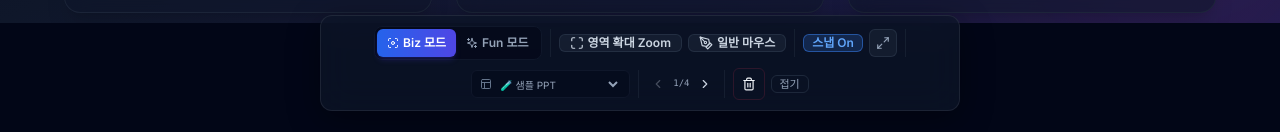
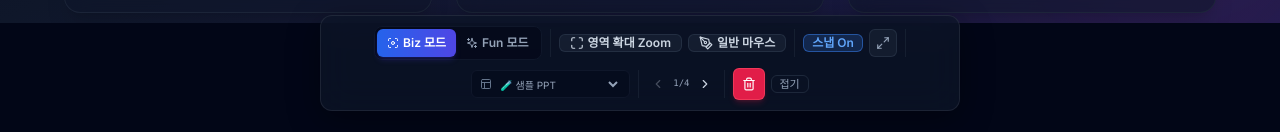
Before and after one commit to wonBIM/slidePenPro, a React (Vite) app: page / in a window 1280 px wide. Shown: the part 665-797 px from the top of the page. Built offline with nearby package versions, Linux system fonts and the light colour scheme.

Commit message:
Apply vibrant red background to trash icon for visual prominence

```diff
--- a/src/components/FloatingToolbar.tsx
+++ b/src/components/FloatingToolbar.tsx
@@ -834,7 +834,7 @@ export const FloatingToolbar: React.FC<FloatingToolbarProps> = ({
           <div className="flex items-center gap-1.5 flex-shrink-0">
             <button
               onClick={clearCanvas}
-              className="h-8.5 rounded-md p-2 text-rose-450 border border-rose-500/15 hover:bg-rose-500/10 cursor-pointer"
+              className="h-8.5 rounded-md p-2 bg-rose-600 hover:bg-rose-500 text-white border border-rose-500/80 shadow-md shadow-rose-600/20 transition-all cursor-pointer flex items-center justify-center"
               title="현재 페이지 판서 및 스탬프 모두 지우기"
             >
               <Trash2 className="h-3.5 w-3.5" />
```
